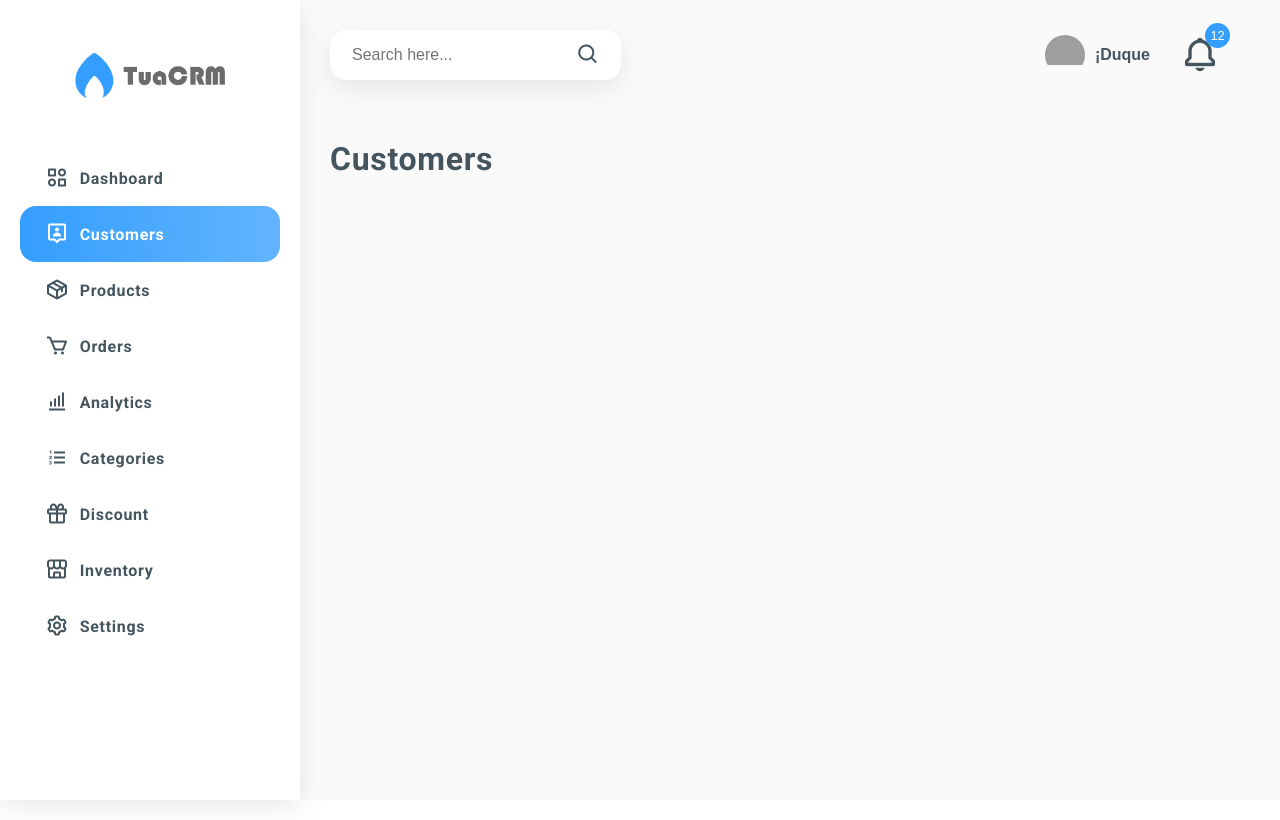
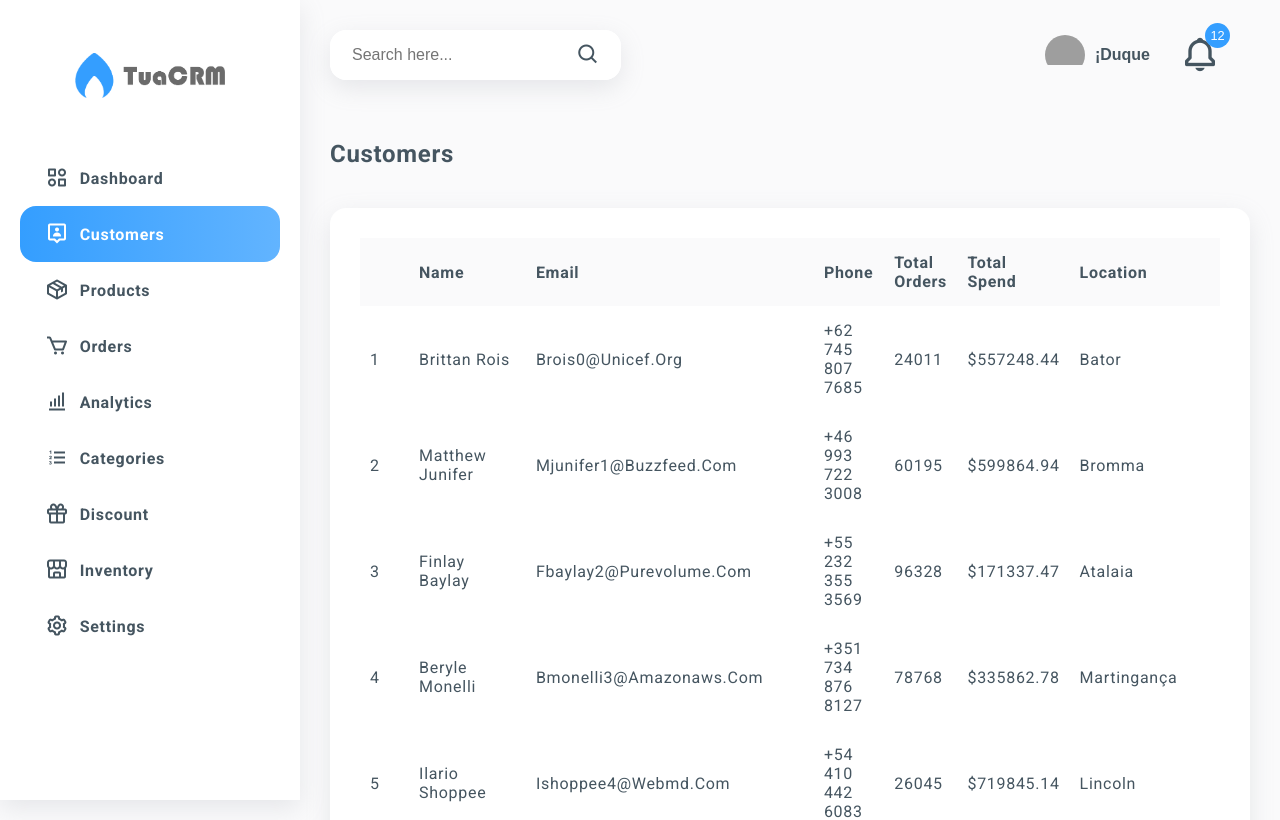
Before and after one commit to AlexMarquesAlves/Vite-Admin_Dashboard, a React (Vite) app: page /customers in a window 1280 px wide. Shown: the top 820 px of the page. Built offline with nearby package versions, Linux system fonts and the light colour scheme; grey boxes are pictures that could not be loaded.

Commit message:
Feat: Make Customers page

```diff
--- a/src/pages/Customers/index.tsx
+++ b/src/pages/Customers/index.tsx
@@ -1,16 +1,116 @@
-import { ReactNode } from 'react';
+import React from "react";
 
-interface CustomersProps {
-  children: ReactNode;
-}
+import Table from "../../components/Table";
 
-function Customers({ children }: CustomersProps) {
+import customerList from "../../assets/JsonData/customers-list.json";
+
+const customerTableHead = [
+  "",
+  "name",
+  "email",
+  "phone",
+  "total orders",
+  "total spend",
+  "location",
+];
+
+const renderHead = (
+  item:
+    | boolean
+    | React.ReactChild
+    | React.ReactFragment
+    | React.ReactPortal
+    | null
+    | undefined,
+  index: React.Key | null | undefined
+) => <th key={index}>{item}</th>;
+
+const renderBody = (
+  item: {
+    id:
+      | boolean
+      | React.ReactChild
+      | React.ReactFragment
+      | React.ReactPortal
+      | null
+      | undefined;
+    name:
+      | boolean
+      | React.ReactChild
+      | React.ReactFragment
+      | React.ReactPortal
+      | null
+      | undefined;
+    email:
+      | boolean
+      | React.ReactChild
+      | React.ReactFragment
+      | React.ReactPortal
+      | null
+      | undefined;
+    phone:
+      | boolean
+      | React.ReactChild
+      | React.ReactFragment
+      | React.ReactPortal
+      | null
+      | undefined;
+    total_orders:
+      | boolean
+      | React.ReactChild
+      | React.ReactFragment
+      | React.ReactPortal
+      | null
+      | undefined;
+    total_spend:
+      | boolean
+      | React.ReactChild
+      | React.ReactFragment
+      | React.ReactPortal
+      | null
+      | undefined;
+    location:
+      | boolean
+      | React.ReactChild
+      | React.ReactFragment
+      | React.ReactPortal
+      | null
+      | undefined;
+  },
+  index: React.Key | null | undefined
+) => (
+  <tr key={index}>
+    <td>{item.id}</td>
+    <td>{item.name}</td>
+    <td>{item.email}</td>
+    <td>{item.phone}</td>
+    <td>{item.total_orders}</td>
+    <td>{item.total_spend}</td>
+    <td>{item.location}</td>
+  </tr>
+);
+
+const Customers = () => {
   return (
-    <>
-      <h1>Customers</h1>
-      {children}
-    </>
+    <div>
+      <h2 className="page-header">customers</h2>
+      <div className="row">
+        <div className="col-12">
+          <div className="card">
+            <div className="card__body">
+              <Table
+                limit="10"
+                headData={customerTableHead}
+                renderHead={(item, index) => renderHead(item, index)}
+                bodyData={customerList}
+                renderBody={(item, index) => renderBody(item, index)}
+              />
+            </div>
+          </div>
+        </div>
+      </div>
+    </div>
   );
-}
+};
 
 export default Customers;
```
